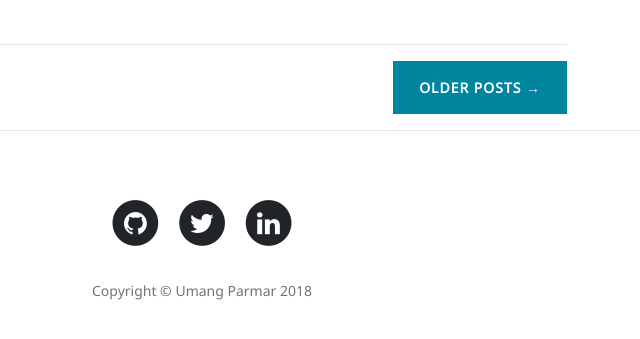
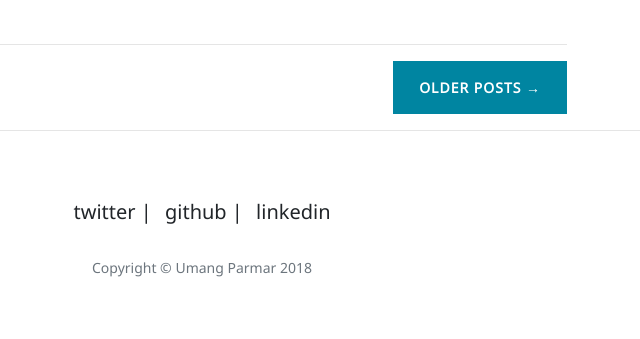
Before and after one commit to darkLord19/ublog, a Django app: template blog/templates/blog/home.html in a window 1280 px wide. Shown: the part 248-587 px from the top of the page, without its empty margins (438-1078 px from the left). Run offline with Django 3.2, Linux system fonts and the light colour scheme; the template is opened without the code that fills it, so the values that code supplies are empty; some libraries are stand-ins or nearby versions.

Commit message:
Drop font awesome

```diff
--- a/blog/templates/blog/home.html
+++ b/blog/templates/blog/home.html
@@ -18,7 +18,6 @@
 
     <link rel="stylesheet" href="https://stackpath.bootstrapcdn.com/bootstrap/4.1.3/css/bootstrap.min.css" integrity="sha384-MCw98/SFnGE8fJT3GXwEOngsV7Zt27NXFoaoApmYm81iuXoPkFOJwJ8ERdknLPMO" crossorigin="anonymous">
     <link href="https://fonts.googleapis.com/css?family=Noto+Sans" rel="stylesheet" async>
-    <link href="https://stackpath.bootstrapcdn.com/font-awesome/4.7.0/css/font-awesome.min.css" rel="stylesheet" integrity="sha384-wvfXpqpZZVQGK6TAh5PVlGOfQNHSoD2xbE+QkPxCAFlNEevoEH3Sl0sibVcOQVnN" crossorigin="anonymous" async>
     <link href="{% static 'blog/css/clean-blog.min.css' %}" rel="stylesheet">
 
   </head>
@@ -119,26 +118,17 @@
             <ul class="list-inline text-center">
               <li class="list-inline-item">
                 <a href="https://www.github.com/darkLord19" target="_blank">
-                  <span class="fa-stack fa-lg">
-                    <i class="fa fa-circle fa-stack-2x"></i>
-                    <i class="fa fa-github fa-stack-1x fa-inverse"></i>
-                  </span>
+                  twitter |
                 </a>
               </li>
               <li class="list-inline-item">
                 <a href="https://www.twitter.com/darkLord_u999" target="_blank">
-                  <span class="fa-stack fa-lg">
-                    <i class="fa fa-circle fa-stack-2x"></i>
-                    <i class="fa fa-twitter fa-stack-1x fa-inverse"></i>
-                  </span>
+                  github |
                 </a>
               </li>
               <li class="list-inline-item">
                 <a href="https://www.linkedin.com/in/umang-parmar-927215147/" target="_blank">
-                  <span class="fa-stack fa-lg">
-                    <i class="fa fa-circle fa-stack-2x"></i>
-                    <i class="fa fa-linkedin fa-stack-1x fa-inverse"></i>
-                  </span>
+                  linkedin
                 </a>
               </li>
             </ul>
```
